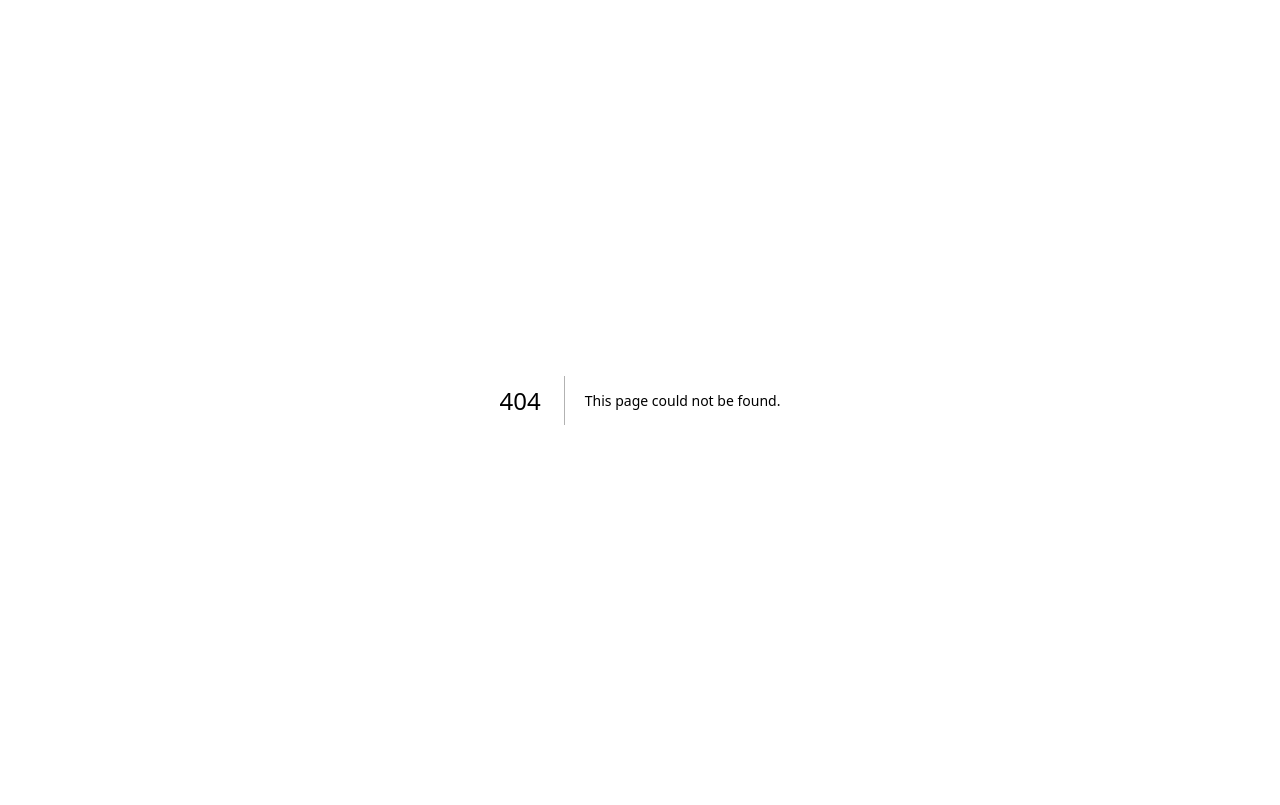
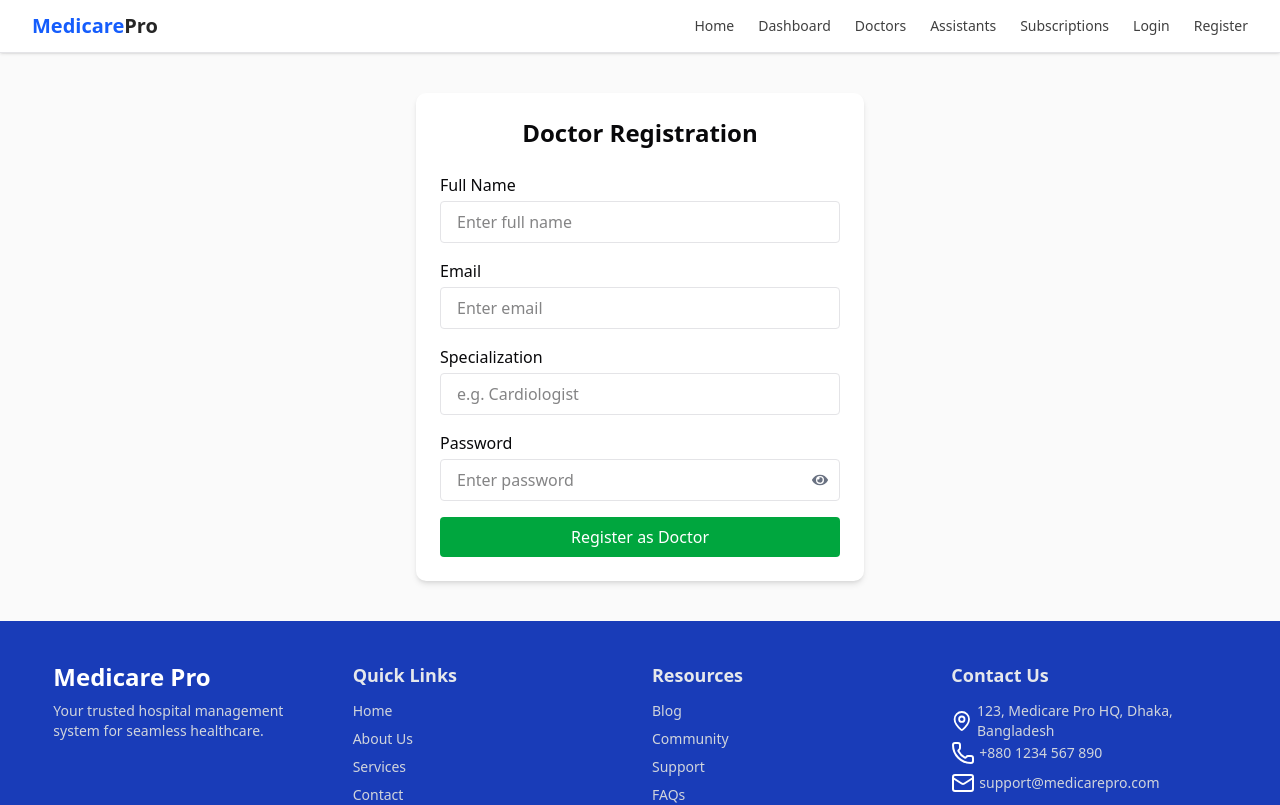
Before and after one commit to wptasmina/medicare-pro, a Next.js app: page /signup in a window 1280 px wide. Before the commit this address had no page. Shown: the top 805 px of the page. Built offline with nearby package versions, Linux system fonts and the light colour scheme.

Commit message:
add DoctorSignupForm

```diff
--- /dev/null
+++ b/src/app/(auth)/signup/page.tsx
@@ -0,0 +1,12 @@
+import DoctorSignupForm from "@/components/from/DoctorSignupForm";
+
+
+const page = () => {
+  return (
+    <section>
+      <DoctorSignupForm />
+    </section>
+  );
+};
+
+export default page;
--- a/src/app/globals.css
+++ b/src/app/globals.css
@@ -117,7 +117,7 @@
     @apply border-border outline-ring/50;
   }
   body {
-    @apply bg-white text-foreground;
+    @apply bg-zinc-50 text-foreground;
   }
   /* body {
     @apply bg-background text-foreground;
--- /dev/null
+++ b/src/components/from/DoctorSignupForm.tsx
@@ -0,0 +1,118 @@
+"use client";
+
+import React, { useState } from "react";
+import { useForm } from "react-hook-form";
+import { FaEye, FaEyeSlash } from "react-icons/fa";
+import { toast } from "react-toastify";
+import "react-toastify/dist/ReactToastify.css";
+
+type DoctorFormValues = {
+  name: string;
+  email: string;
+  specialization: string;
+  password: string;
+};
+
+export default function DoctorSignupForm() {
+  const [showPassword, setShowPassword] = useState(false);
+
+  const {
+    register,
+    handleSubmit,
+    formState: { errors },
+    reset,
+  } = useForm<DoctorFormValues>();
+
+  const togglePassword = () => setShowPassword(!showPassword);
+
+  const onSubmit = (data: DoctorFormValues) => {
+    console.log("Doctor Form Submitted:", data);
+    toast.success("Doctor registered successfully!", { position: "top-right" });
+    reset(); // clear form fields
+  };
+
+  return (
+    <form
+      onSubmit={handleSubmit(onSubmit)}
+      className="w-full max-w-md mx-auto p-6 my-10 bg-white shadow-md rounded-lg"
+    >
+      <h2 className="text-2xl font-bold text-center mb-6">Doctor Registration</h2>
+
+      {/* Name */}
+      <div className="mb-4">
+        <label htmlFor="name" className="block font-medium mb-1">Full Name</label>
+        <input
+          id="name"
+          type="text"
+          placeholder="Enter full name"
+          {...register("name", { required: "Name is required" })}
+          className="w-full px-4 py-2 border rounded"
+        />
+        {errors.name && (
+          <p className="text-sm text-red-500 mt-1">{errors.name.message}</p>
+        )}
+      </div>
+
+      {/* Email */}
+      <div className="mb-4">
+        <label htmlFor="email" className="block font-medium mb-1">Email</label>
+        <input
+          id="email"
+          type="email"
+          placeholder="Enter email"
+          {...register("email", { required: "Email is required" })}
+          className="w-full px-4 py-2 border rounded"
+        />
+        {errors.email && (
+          <p className="text-sm text-red-500 mt-1">{errors.email.message}</p>
+        )}
+      </div>
+
+      {/* Specialization */}
+      <div className="mb-4">
+        <label htmlFor="specialization" className="block font-medium mb-1">Specialization</label>
+        <input
+          id="specialization"
+          type="text"
+          placeholder="e.g. Cardiologist"
+          {...register("specialization", { required: "Specialization is required" })}
+          className="w-full px-4 py-2 border rounded"
+        />
+        {errors.specialization && (
+          <p className="text-sm text-red-500 mt-1">{errors.specialization.message}</p>
+        )}
+      </div>
+
+      {/* Password */}
+      <div className="mb-4">
+        <label htmlFor="password" className="block font-medium mb-1">Password</label>
+        <div className="relative">
+          <input
+            id="password"
+            type={showPassword ? "text" : "password"}
+            placeholder="Enter password"
+            {...register("password", { required: "Password is required" })}
+            className="w-full px-4 py-2 border rounded pr-10"
+          />
+          <button
+            type="button"
+            onClick={togglePassword}
+            className="absolute top-1/2 right-3 transform -translate-y-1/2"
+          >
+            {showPassword ? <FaEyeSlash className="text-gray-500" /> : <FaEye className="text-gray-500" />}
+          </button>
+        </div>
+        {errors.password && (
+          <p className="text-sm text-red-500 mt-1">{errors.password.message}</p>
+        )}
+      </div>
+
+      <button
+        type="submit"
+        className="w-full bg-green-600 text-white py-2 rounded hover:bg-green-700 transition"
+      >
+        Register as Doctor
+      </button>
+    </form>
+  );
+}
--- a/src/components/from/LoginFrom.tsx
+++ b/src/components/from/LoginFrom.tsx
@@ -1,8 +1,11 @@
 "use client";
 
 import React, { useState } from "react";
-import { useForm, SubmitHandler } from "react-hook-form";
+import { useForm } from "react-hook-form";
 import { FaEye, FaEyeSlash } from "react-icons/fa";
+import { toast } from "react-toastify";
+import "react-toastify/dist/ReactToastify.css";
+import Link from "next/link";
 
 type FormValues = {
   email: string;
@@ -16,19 +19,21 @@ export default function LoginForm() {
     register,
     handleSubmit,
     formState: { errors },
+    reset,
   } = useForm<FormValues>();
 
   const togglePassword = () => setShowPassword(!showPassword);
 
-  const onSubmit: SubmitHandler<FormValues> = (data) => {
+  const onSubmit = (data: FormValues) => {
     console.log("Form Submitted:", data);
-    alert("Logged in successfully!");
+    toast.success("Login successful!", { position: "top-right" });
+    reset();
   };
 
   return (
     <form
       onSubmit={handleSubmit(onSubmit)}
-      className="w-full max-w-sm mx-auto p-6 mt-10 bg-white shadow-md rounded-lg"
+      className="w-full max-w-sm mx-auto p-6 my-10 bg-white shadow-md rounded-lg"
     >
       <h2 className="text-2xl font-bold text-center mb-6">Login</h2>
 
@@ -85,6 +90,22 @@ export default function LoginForm() {
       >
         Login
       </button>
+
+         <p className="mt-6 text-sm text-center cursor-pointer">
+          New to <span className="font-bold">Medicare</span>? Click here to
+          <Link className="text-[#022dbb] font-bold ml-1" href={"/signup/admin"}>
+            Register as a admin
+          </Link>
+          or
+          <Link className="text-[#022dbb] font-bold ml-1" href={"/signup/doctor"}>
+            Join as a doctor
+          </Link>
+            Or
+          <Link className="text-[#022dbb] font-bold ml-1" href={"/signup/assistants"}>
+            Register as a Assistants
+          </Link>
+          .
+        </p>
     </form>
   );
 }
```
